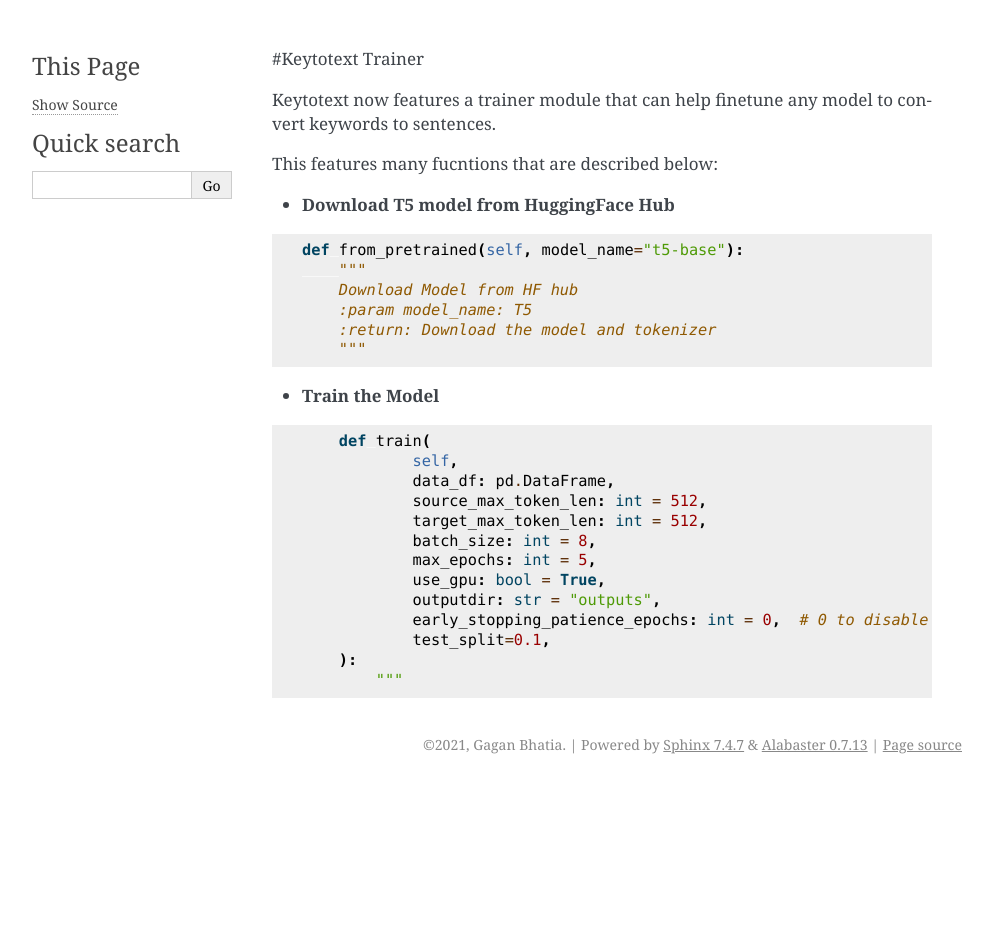
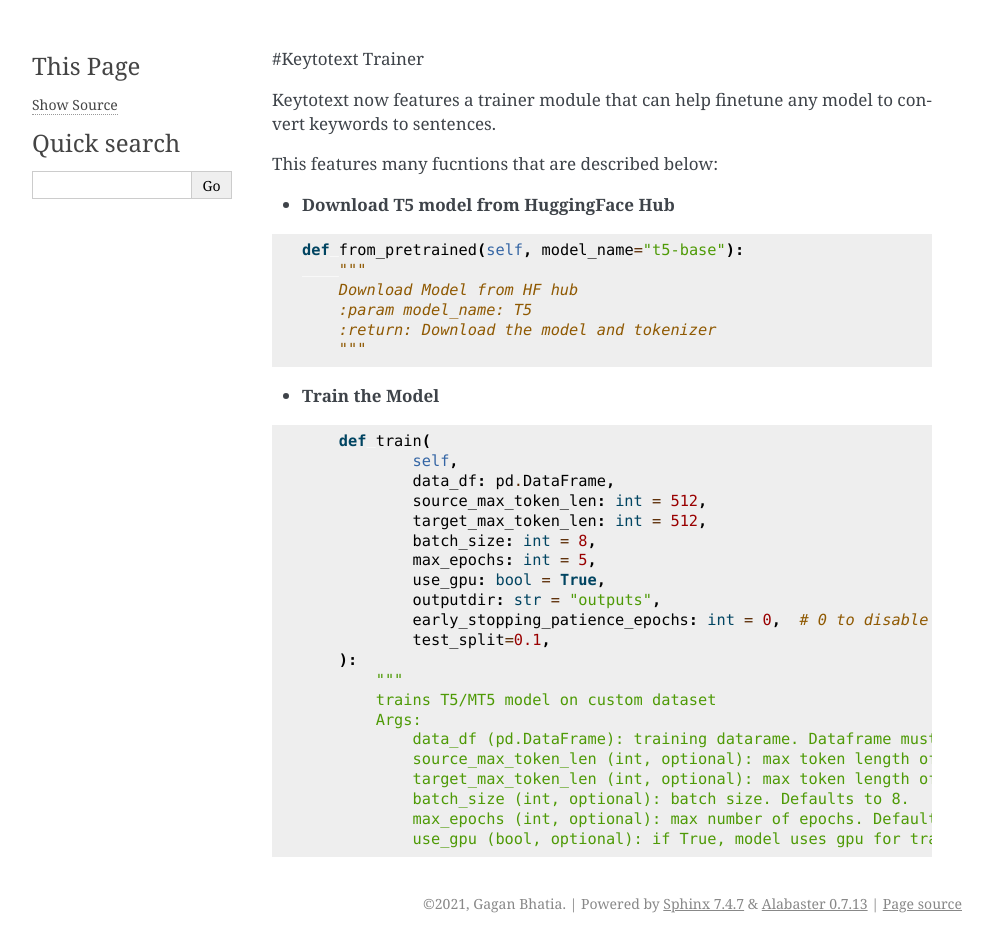
Before and after one commit to gagan3012/keytotext, a Sphinx documentation site: the page built from docs/TRAINER.md, in a window 1280 px wide. Shown: the whole page, without its empty margins (148-1141 px from the left). Built offline with Sphinx 7.4.7, drawn with Linux system fonts in a browser that asks for light colours; before the commit the page ends 900 px from its top, so only the background shows below that.

Commit message:
Update TRAINER.md

```diff
--- a/docs/TRAINER.md
+++ b/docs/TRAINER.md
@@ -31,3 +31,11 @@
             test_split=0.1,
     ):
         """
+        trains T5/MT5 model on custom dataset
+        Args:
+            data_df (pd.DataFrame): training datarame. Dataframe must have 2 column --> "keywords" and "text"
+            source_max_token_len (int, optional): max token length of source text. Defaults to 512.
+            target_max_token_len (int, optional): max token length of target text. Defaults to 512.
+            batch_size (int, optional): batch size. Defaults to 8.
+            max_epochs (int, optional): max number of epochs. Defaults to 5.
+            use_gpu (bool, optional): if True, model uses gpu for training. Defaults to True.
```
